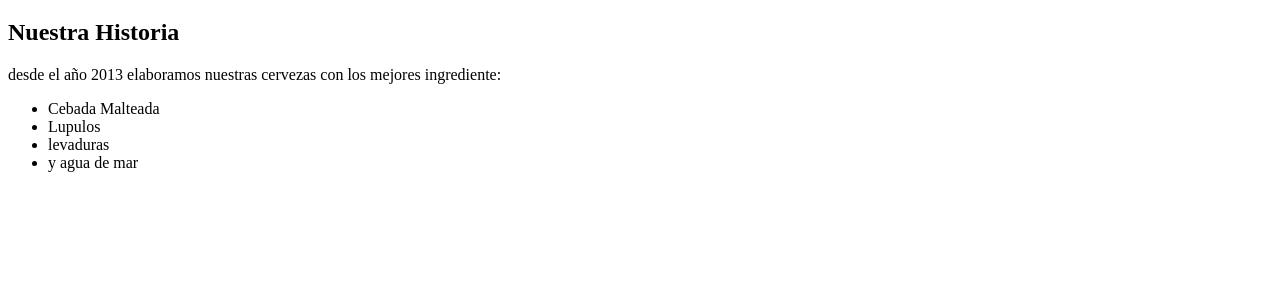
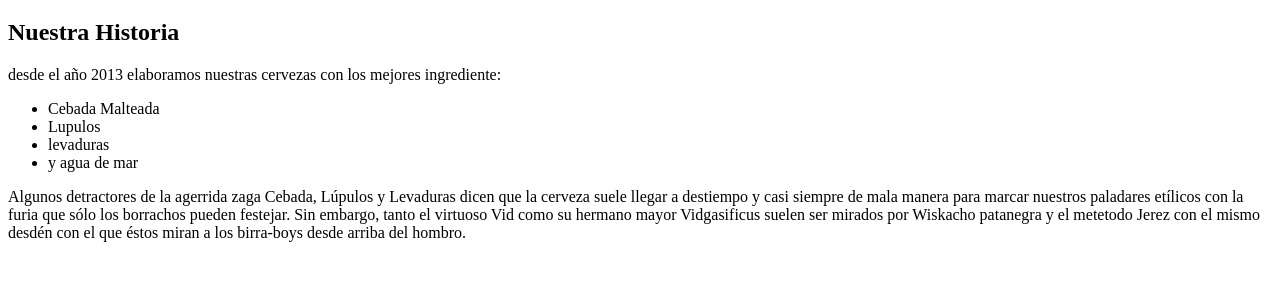
Before and after one commit to Guanacocerveceriartesanal/guanacoweb, a plain HTML site: page index.html in a window 1280 px wide. Shown: the part 61-342 px from the top of the page. Drawn offline with Linux system fonts and the light colour scheme.

Commit message:
Add files via upload

```diff
--- a/index.html
+++ b/index.html
@@ -14,4 +14,8 @@
 		<li>y agua de mar</li>
 	</ul>
 </body>
+
 </html>
+	<head>
+		<tbody>Algunos detractores de la agerrida zaga Cebada, Lúpulos y Levaduras dicen que la cerveza suele llegar a destiempo y casi siempre de mala manera para marcar nuestros paladares etílicos con la furia que sólo los borrachos pueden festejar. Sin embargo, tanto el virtuoso Vid como su hermano mayor Vidgasificus suelen ser mirados por Wiskacho patanegra y el metetodo Jerez con el mismo desdén con el que éstos miran a los birra-boys desde arriba del hombro.</tbody>
+	</head>
```
